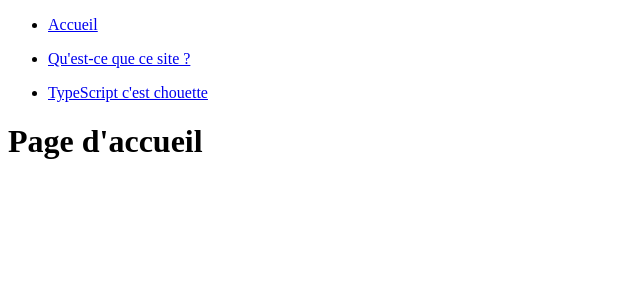
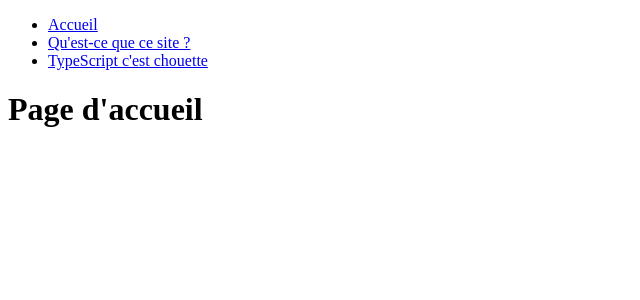
Before and after one commit to djfm/djfm.github.io, a React app: page / in a window 1280 px wide. Shown: the top 300 px of the page, without its empty margins (0-640 px from the left). Built offline with nearby package versions, Linux system fonts and the light colour scheme; the HTML template or start-up script is replaced by a standard one.

Commit message:
wrong markup for ul

```diff
--- a/src/client/Components/App.tsx
+++ b/src/client/Components/App.tsx
@@ -18,13 +18,9 @@ const App: React.FC = () => (
           <li>
             <Link to="/">Accueil</Link>
           </li>
-        </ul>
-        <ul>
           <li>
             <Link to="/a-propos">Qu&apos;est-ce que ce site ?</Link>
           </li>
-        </ul>
-        <ul>
           <li>
             <Link to="/typescript">TypeScript c&apos;est chouette</Link>
           </li>
```
Also changed, not shown: 8 other files (tests, documents, lock files or other folders).
